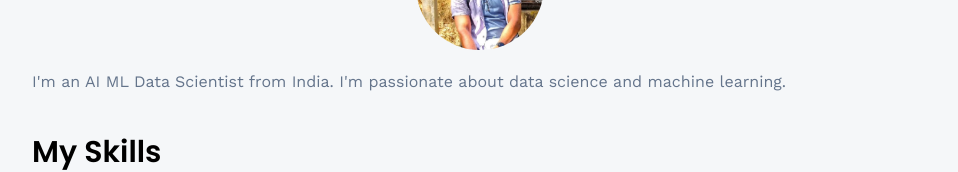
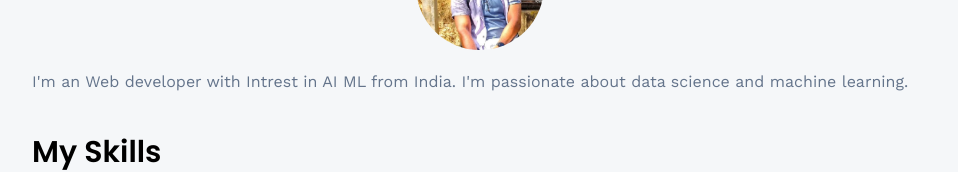
Before and after one commit to Awezsk/Personal-Portfolio-Website-using-Three.js, a React (Vite) app: page /about in a window 1280 px wide. Shown: the part 286-458 px from the top of the page, without its empty margins (160-1118 px from the left). Built offline with nearby package versions, Linux system fonts and the light colour scheme.

Commit message:
Update About.jsx

```diff
--- a/src/pages/About.jsx
+++ b/src/pages/About.jsx
@@ -19,7 +19,7 @@ const About = () => {
       </div>
       <div className="mt-5 flex flex-col gap-3 text-slate-500">
         <p>
-          I'm an AI ML Data Scientist from India. I'm passionate about data science and
+          I'm an Web developer with Intrest in AI ML from India. I'm passionate about data science and
           machine learning.
         </p>
       </div>
```
